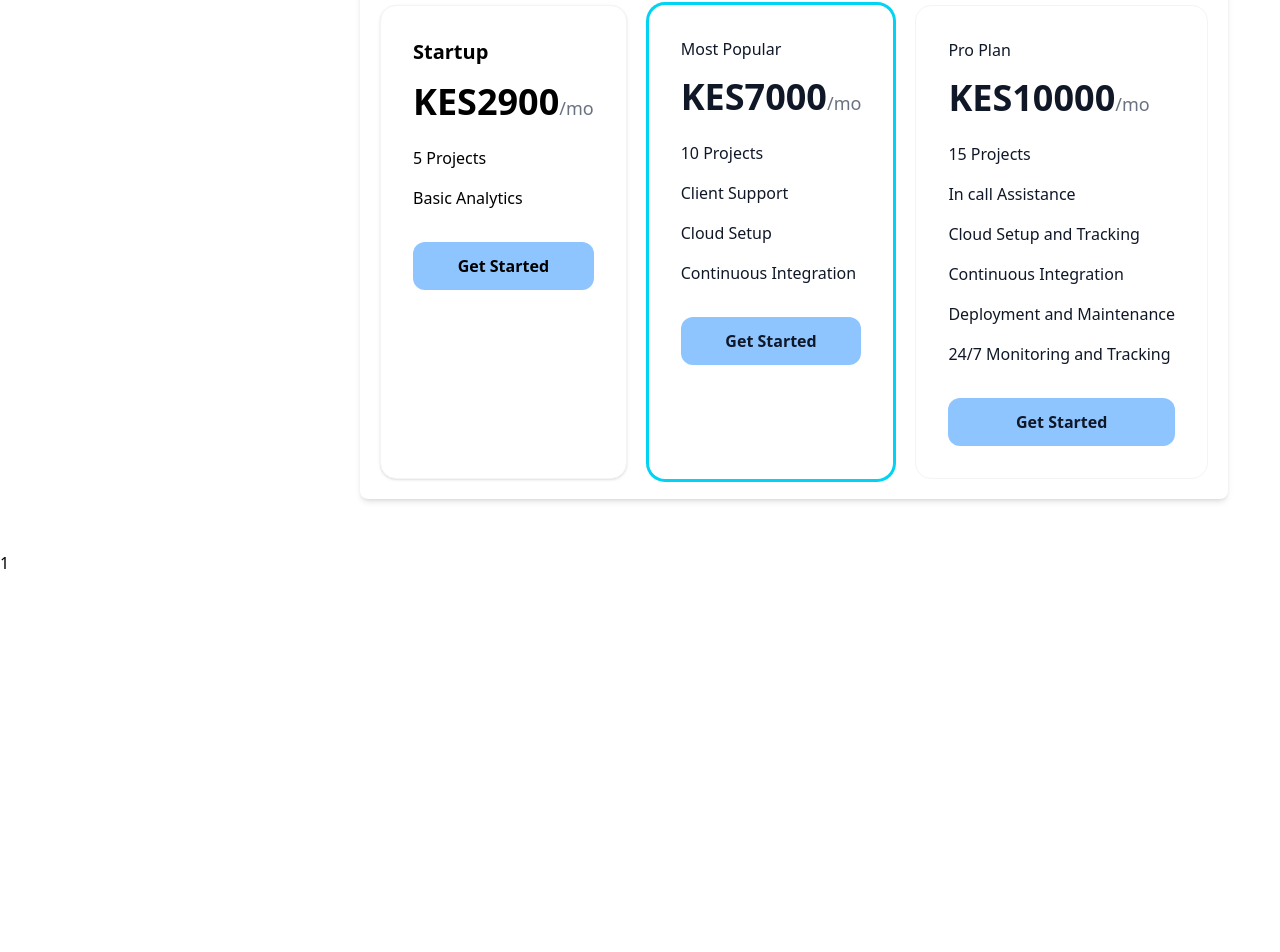
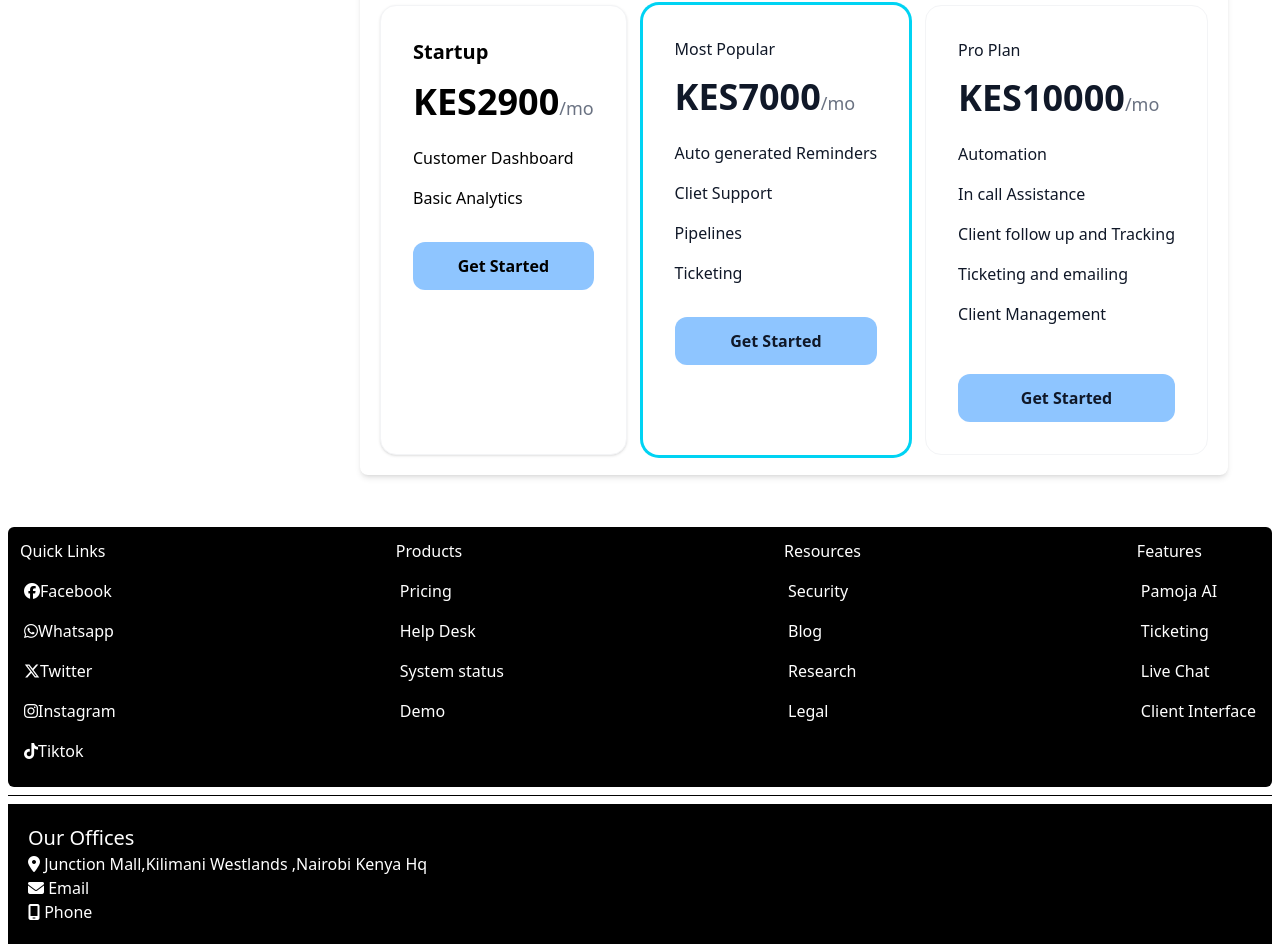
Before and after one commit to wambua7/Pamoja-Suites, a plain HTML site: page index.html in a window 1280 px wide. Shown: the part 2339-3291 px from the top of the page. Before the commit the page ends 2914 px from the top, so only its background shows below. Drawn offline with nearby package versions, Linux system fonts and the light colour scheme.

Commit message:
add a footer section on the index.html

```diff
--- a/index.html
+++ b/index.html
@@ -226,45 +226,93 @@
              <div class="rounded-lg bg-white shadow-md m-4 p-5">
                  <h2 class="text-2xl text-center mb-5 font-semibold ">See Our available Pricing?</h2>
             <div class="flex gap-2 justify-between">
-                <div class="bg-white p-8 rounded-2xl shadow-sm border border-gray-100 hover:-translate-y-2 transition-transform">
+                <div class="bg-white p-8 rounded-2xl shadow-sm border border-gray-100 hover:-translate-y-2 transition-transform cursor-pointer">
                 <h2 class="text-xl font-bold">Startup</h2>
                 <div class="text-4xl font-bold mt-4">KES2900<span class="text-lg font-normal text-gray-500">/mo</span></div>
                 <ul class="mt-6 space-y-4">
-                    <li>5 Projects</li>
+                    <li>Customer Dashboard</li>
                     <li>Basic Analytics</li>
                 </ul>
-                <button class="w-full mt-8 py-3 px-4 rounded-xl bg-blue-300 font-semibold hover:bg-blue-600 transition">Get Started</button>
+                <button class="w-full mt-8 py-3 px-4 rounded-xl bg-blue-300 font-semibold hover:bg-blue-600 transition cursor-pointer">Get Started</button>
             </div>
-              <div class="bg-white text-gray-900 p-8 rounded-2xl ring-3 ring-cyan-400 hover:-translate-y-2 transition-transform">
+              <div class="bg-white text-gray-900 p-8 rounded-2xl ring-3 ring-cyan-400 hover:-translate-y-2 transition-transform cursor-pointer">
                 <h2>Most Popular</h2>
                 <div class="text-4xl font-bold mt-4">KES7000<span class="text-lg font-normal text-gray-500">/mo</span></div>
                 <ul class="mt-6 space-y-4">
-                    <li>10 Projects</li>
-                    <li>Client Support</li>
-                    <li>Cloud Setup</li>
-                    <li>Continuous Integration</li>
+                    <li>Auto generated Reminders</li>
+                    <li>Cliet Support</li>
+                    <li>Pipelines</li>
+                    <li>Ticketing</li>
                 </ul>
-                <button class="w-full mt-8 py-3 px-4 rounded-xl bg-blue-300 font-semibold hover:bg-blue-600 transition">Get Started</button>
+                <button class="w-full mt-8 py-3 px-4 rounded-xl bg-blue-300 font-semibold hover:bg-blue-600 transition cursor-pointer">Get Started</button>
                 </div>
-                  <div class="bg-white text-gray-900 p-8 rounded-2xl border border-gray-100 hover:-translate-y-2 transition-transform " >
+                  <div class="bg-white text-gray-900 p-8 rounded-2xl border border-gray-100 cursor-pointer hover:-translate-y-2 transition-transform " >
                 <h2>Pro Plan</h2>
                 <div class="text-4xl font-bold mt-4">KES10000<span class="text-lg font-normal text-gray-500">/mo</span></div>
                 <ul class="mt-6 space-y-4">
-                    <li>15 Projects</li>
+                    <li>Automation</li>
                     <li>In call Assistance</li>
-                    <li>Cloud Setup and Tracking</li>
-                    <li>Continuous Integration</li>
-                    <li>Deployment and Maintenance</li>
-                    <li>24/7 Monitoring and Tracking</li>
+                    <li>Client follow up and Tracking</li>
+                    <li>Ticketing and emailing</li>
+                    <li>Client Management</li>
+                    <li></li>
                 </ul>
-                <button class="w-full mt-8 py-3 px-4 rounded-xl bg-blue-300 font-semibold hover:bg-blue-600 transition">Get Started</button>
+                <button class="w-full mt-8 py-3 px-4 rounded-xl bg-blue-300 font-semibold  hover:bg-blue-600 transition cursor-pointer">Get Started</button>
                 </div>
           </div>
           </div>
         </div>
       </div>
       <footer>
-        <div class="">1</div>
+        <div class="flex flex-wrap justify-between bg-black h-65 rounded-md m-2">
+            <div class="text-white ">
+                <h3 class="text-md m-3">Quick Links</h3>
+                <ul>
+                    <li class="m-4"><a href=""><i class="fa-brands fa-facebook"></i>Facebook</a></li>
+                    <li class="m-4"><a href=""><i class="fa-brands fa-whatsapp"></i>Whatsapp</a></li>
+                    <li class="m-4"><a href=""><i class="fa-brands fa-x-twitter"></i>Twitter</a></li>
+                    <li class="m-4"><a href=""><i class="fa-brands fa-instagram"></i>Instagram</a></li>
+                    <li class="m-4"><a href=""><i class="fa-brands fa-tiktok"></i>Tiktok</a></li>
+                </ul>
+            </div>
+            <div class="text-white ">
+                <h3 class="text-md m-3">Products</h3>
+                <ul>
+                    <li class="m-4"><a href="">Pricing</a></li>
+                    <li class="m-4"><a href="">Help Desk</a></li>
+                    <li class="m-4"><a href="">System status</a></li>
+                    <li class="m-4"><a href="">Demo</a></li>
+                </ul>
+            </div>
+            <div class="text-white ">
+                <h3 class="text-md m-3">Resources</h3>
+                <ul>
+                    <li class="m-4"><a href="">Security</a></li>
+                    <li class="m-4"><a href=""></a>Blog</li>
+                    <li class="m-4"><a href=""></a>Research</li>
+                    <li class="m-4"><a href=""></a>Legal</li>
+                </ul>
+            </div>
+            <div class="text-white">
+                <h3 class="text-md  m-3">Features</h3>
+                <ul>
+                    <li class="m-4"><a href="">Pamoja AI</a></li>
+                    <li class="m-4"><a href=""></a>Ticketing</li>
+                    <li class="m-4"><a href=""></a>Live Chat</li>
+                    <li class="m-4"><a href=""></a>Client Interface</li>
+                </ul>
+            </div>
+            </div>
+            <hr class="m-2 font-bold">
+              <div class="p-5 bg-black m-2">
+            <h3 class="text-xl rounded-md text-white">Our Offices</h3>
+            <p class="text-white"><i class="fa-solid fa-location-dot"></i> Junction Mall,Kilimani Westlands ,Nairobi Kenya Hq</p>
+            <ul>
+                <li class="text-white"><a href=""><i class="fa-solid fa-envelope"></i> Email</a></li>
+                <li class="text-white"><a href=""><i class="fa-solid fa-mobile-screen"></i> Phone</a></li>
+            </ul>
+            </div>
+        </div>
       </footer>
     </main>
   </body>
```
